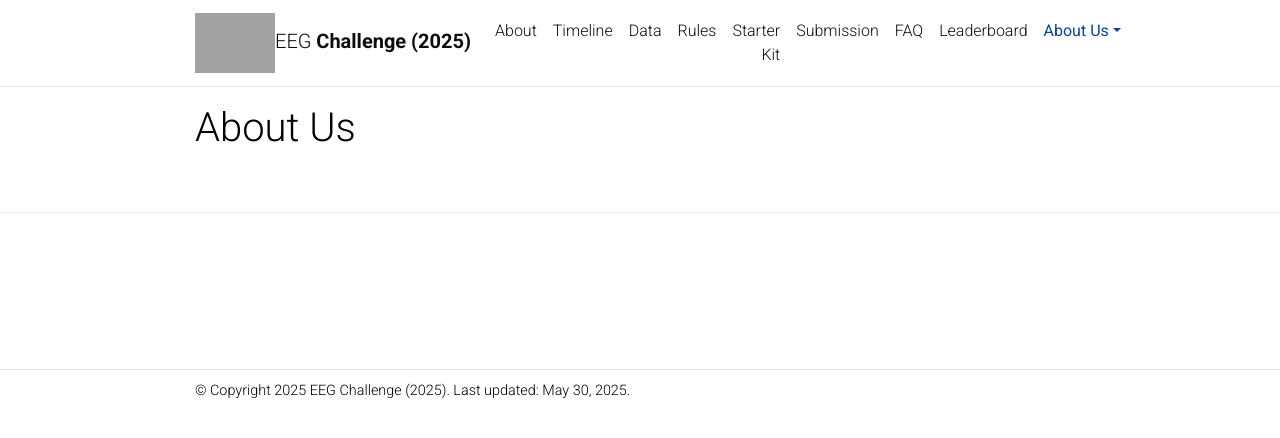
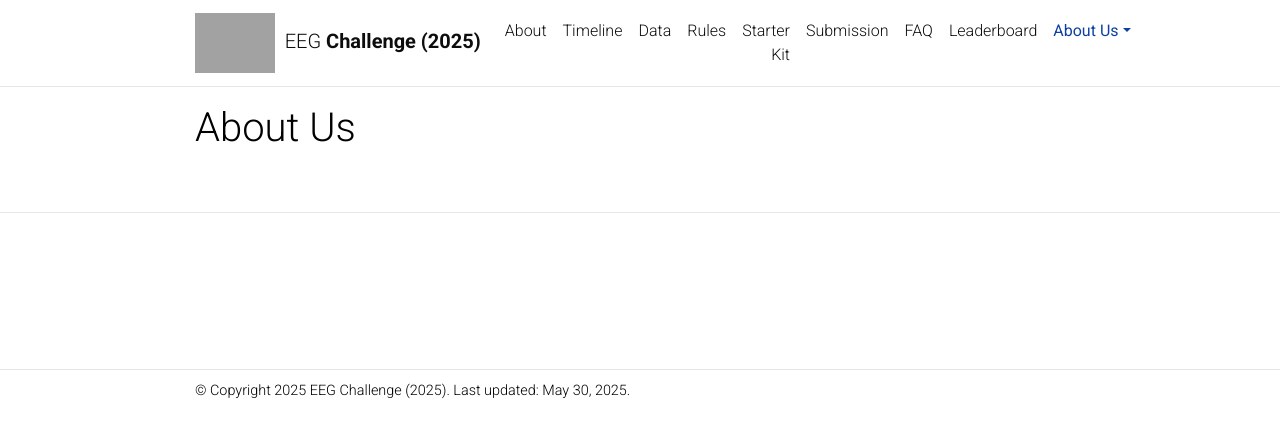
Before and after one commit to urgent-challenge/urgent2024, a Jekyll site: the page built from _pages/dropdown.md, in a window 1280 px wide. Shown: the top 438 px of the page. Built offline with Jekyll 4.4.1, drawn with Linux system fonts in a browser that asks for light colours; comment, search, counter and statistics services are not loaded; a style sheet for code colours, icons or effects is not loaded; grey boxes are pictures that could not be loaded.

Commit message:
Fix logo link and space

```diff
--- a/_includes/header.html
+++ b/_includes/header.html
@@ -60,8 +60,9 @@
       <nav id="navbar" class="navbar navbar-light navbar-expand-sm {% if site.navbar_fixed %}fixed-top{% else %}sticky-top{% endif %}">
         <div class="container">
           {% if page.permalink != '/' -%}
-          <a class="navbar-brand title font-weight-lighter" href="{{ site.baseurl }}/">
+          <a class="navbar-brand title font-weight-lighter" href="https://eeg2025.github.io">
             <img src="https://eeg2025.github.io/assets/img/logo.png" alt="logo" style="height: 60px;">
+            &nbsp;
             {%- if site.title == "blank" -%}
               {%- if site.first_name -%}
                 {{- site.first_name -}}&nbsp;
```
